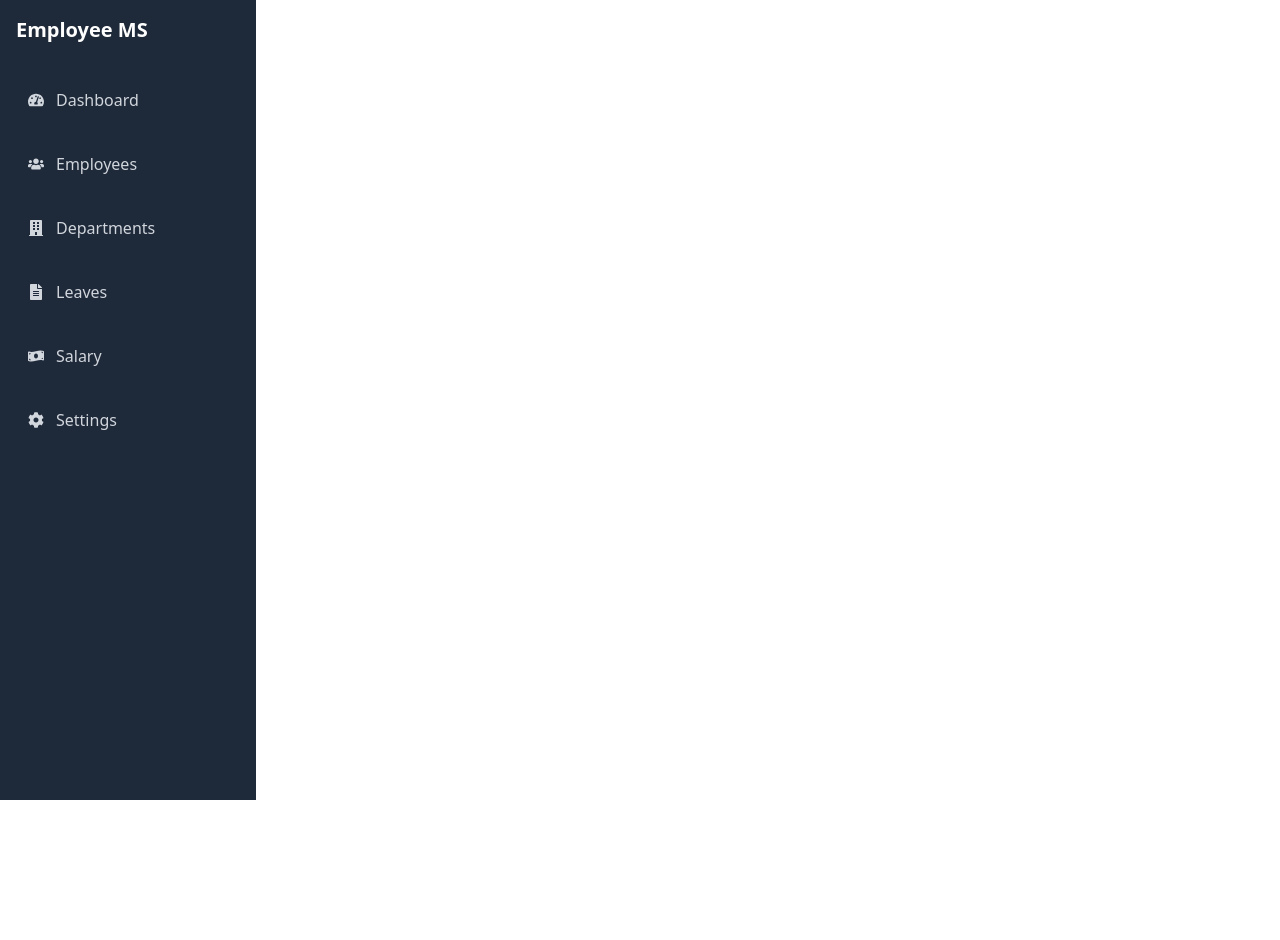
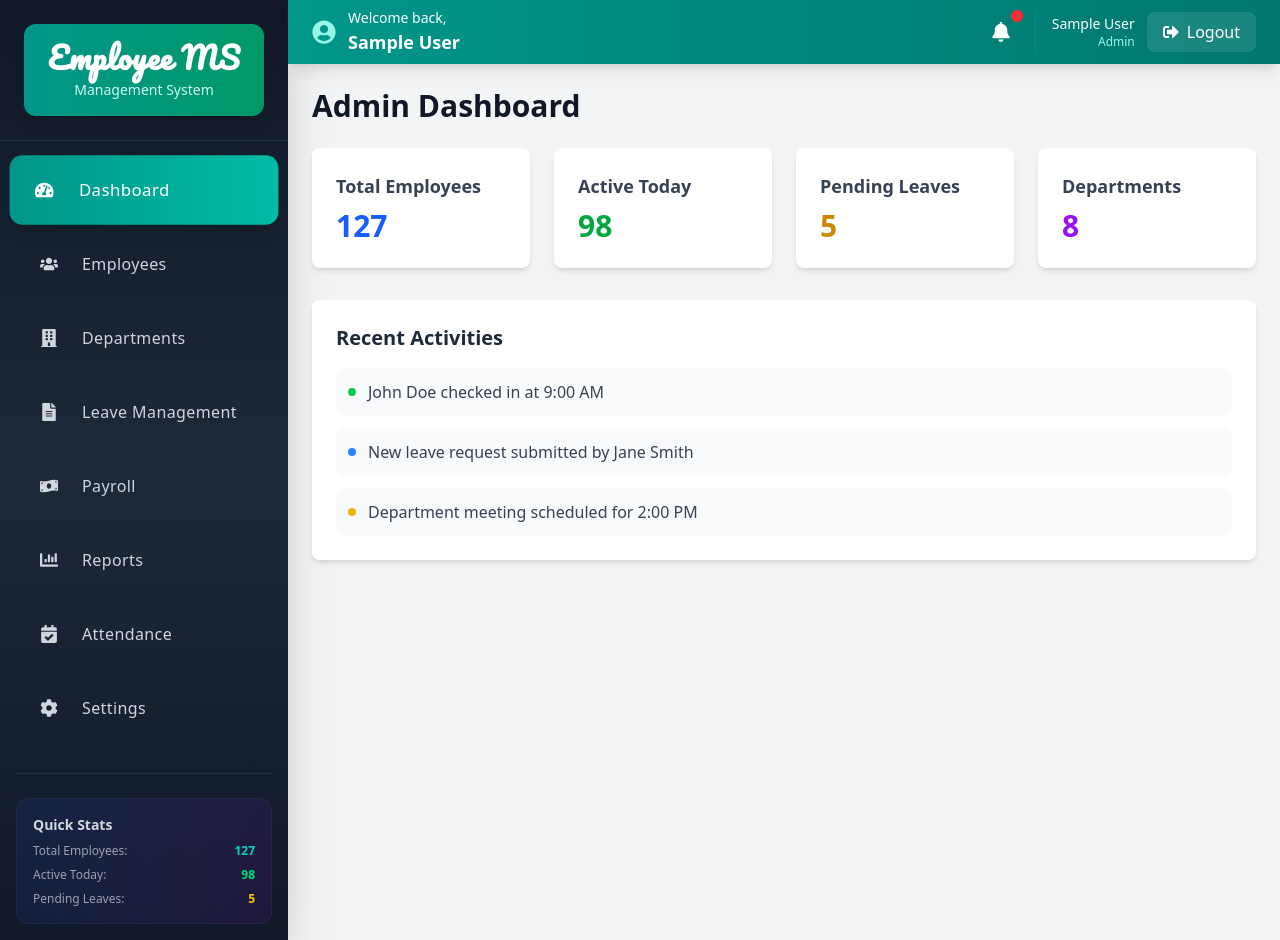
Before and after one commit to maxmwangikenya/schoolManagmentSystemBaobab, a React (Vite) app in the folder frontend/: page /admn-dashboard in a window 1280 px wide. Before the commit the page ends 800 px from the top, so only its background shows below. Built offline with nearby package versions, Linux system fonts and the light colour scheme; sample sign-in values are in the browser's storage.

Commit message:
Navbar and side navbar

```diff
--- a/frontend/index.html
+++ b/frontend/index.html
@@ -8,6 +8,11 @@
 
   <link rel="preconnect" href="https://fonts.gstatic.com" crossorigin>
   <link href="https://fonts.googleapis.com/css2?family=Pacifico&display=swap" rel="stylesheet">
+  <!-- Load Inter Font -->
+<link rel="preconnect" href="https://fonts.googleapis.com">
+<link rel="preconnect" href="https://fonts.gstatic.com" crossorigin>
+<link href="https://fonts.googleapis.com/css2?family=Pacifico&display=swap" rel="stylesheet">
+
   </head>
   <body>
     <div id="root"></div>
--- /dev/null
+++ b/frontend/src/components/Navbar.jsx
@@ -0,0 +1,46 @@
+import React from 'react';
+import { useAuth } from '../context/authContext';
+import { FaUserCircle, FaSignOutAlt, FaBell } from 'react-icons/fa';
+
+const Navbar = () => {
+  const { user, logout } = useAuth();
+
+  return (
+    <div className="w-full flex items-center justify-between h-16 bg-gradient-to-r from-teal-600 to-teal-700 px-6 text-white shadow-lg">
+      {/* Welcome Section */}
+      <div className="flex items-center gap-3">
+        <FaUserCircle className="text-2xl text-teal-200" />
+        <div>
+          <p className="text-sm font-medium">Welcome back,</p>
+          <p className="text-lg font-semibold">{user?.name || 'Guest'}</p>
+        </div>
+      </div>
+
+      {/* Right Section */}
+      <div className="flex items-center gap-4">
+        {/* Notifications */}
+        <button className="relative p-2 rounded-full hover:bg-teal-500/20 transition-colors">
+          <FaBell className="text-xl" />
+          <span className="absolute -top-1 -right-1 w-3 h-3 bg-red-500 rounded-full"></span>
+        </button>
+
+        {/* User Info & Logout */}
+        <div className="flex items-center gap-3 pl-4 border-l border-teal-500/30">
+          <div className="text-right hidden sm:block">
+            <p className="text-sm font-medium">{user?.name || 'Guest'}</p>
+            <p className="text-xs text-teal-200 capitalize">{user?.role || 'User'}</p>
+          </div>
+          <button
+            onClick={logout}
+            className="flex items-center gap-2 bg-white/10 hover:bg-white/20 px-4 py-2 rounded-lg font-medium transition-all duration-200 hover:scale-105"
+          >
+            <FaSignOutAlt />
+            <span className="hidden sm:inline">Logout</span>
+          </button>
+        </div>
+      </div>
+    </div>
+  );
+};
+
+export default Navbar;
--- a/frontend/src/components/dashboard/AdminSidebar.jsx
+++ b/frontend/src/components/dashboard/AdminSidebar.jsx
@@ -4,102 +4,91 @@ import {
   FaTachometerAlt,
   FaUsers,
   FaBuilding,
-  FaFileAlt,      // For Leaves
-  FaMoneyBillWave, // For Salary
-  FaCog           // For Settings
+  FaFileAlt,
+  FaMoneyBillWave,
+  FaCog,
+  FaChartBar,
+  FaCalendarCheck
 } from 'react-icons/fa';
 
 const AdminSidebar = () => {
+  const menuItems = [
+    { to: '/admn-dashboard', icon: FaTachometerAlt, label: 'Dashboard' },
+    { to: '/employees', icon: FaUsers, label: 'Employees' },
+    { to: '/departments', icon: FaBuilding, label: 'Departments' },
+    { to: '/leaves', icon: FaFileAlt, label: 'Leave Management' },
+    { to: '/salary', icon: FaMoneyBillWave, label: 'Payroll' },
+    { to: '/reports', icon: FaChartBar, label: 'Reports' },
+    { to: '/attendance', icon: FaCalendarCheck, label: 'Attendance' },
+    { to: '/settings', icon: FaCog, label: 'Settings' }
+  ];
+
   return (
-    <div className="w-64 bg-gray-800 text-white min-h-screen p-4">
-      <div className="mb-8">
-        <h3 className="text-xl font-bold">Employee MS</h3>
+    <div className="w-72 bg-gradient-to-b from-gray-900 via-gray-800 to-gray-900 text-white min-h-screen shadow-2xl">
+      {/* Header */}
+      <div className="p-6 border-b border-gray-700/50">
+        <div className="bg-gradient-to-r from-teal-600 to-emerald-600 p-4 rounded-xl shadow-lg">
+          <h3
+            style={{ fontFamily: 'Pacifico, cursive' }}
+            className="text-2xl md:text-3xl text-white text-center font-bold tracking-wide"
+          >
+            Employee MS
+          </h3>
+          <p className="text-center text-teal-100 text-sm mt-1">Management System</p>
         </div>
-      <div className="space-y-4">
+      </div>
+
+      {/* Navigation Menu */}
+      <nav className="p-4">
+        <div className="space-y-2">
+          {menuItems.map((item) => {
+            const IconComponent = item.icon;
+            return (
               <NavLink
-          to="/admin-dashboard"
+                key={item.to}
+                to={item.to}
                 className={({ isActive }) =>
-            `flex items-center gap-3 p-3 rounded-lg transition-colors ${
+                  `group flex items-center gap-4 p-4 rounded-xl transition-all duration-300 ${
                     isActive
-                ? 'bg-teal-600 text-white'
-                : 'text-gray-300 hover:bg-blue-600 hover:text-white' // ✅ Blue on hover
+                      ? 'bg-gradient-to-r from-teal-600 to-teal-500 text-white shadow-lg transform scale-105'
+                      : 'text-gray-300 hover:bg-gradient-to-r hover:from-blue-600/20 hover:to-purple-600/20 hover:text-white hover:transform hover:scale-102'
                   }`
                 }
               >
-          <FaTachometerAlt />
-          <span>Dashboard</span>
+                <div className={`p-2 rounded-lg transition-colors ${
+                  ({ isActive }) => isActive
+                    ? 'bg-white/20'
+                    : 'bg-gray-700/50 group-hover:bg-blue-500/20'
+                }`}>
+                  <IconComponent className="text-lg" />
+                </div>
+                <span className="font-medium tracking-wide">{item.label}</span>
               </NavLink>
+            );
+          })}
+        </div>
 
-        <NavLink
-          to="/employees"
-          className={({ isActive }) =>
-            `flex items-center gap-3 p-3 rounded-lg transition-colors ${
-              isActive
-                ? 'bg-teal-600 text-white'
-                : 'text-gray-300 hover:bg-blue-600 hover:text-white' // ✅ Blue on hover
-            }`
-          }
-        >
-          <FaUsers />
-          <span>Employees</span>
-        </NavLink>
-
-        <NavLink
-          to="/departments"
-          className={({ isActive }) =>
-            `flex items-center gap-3 p-3 rounded-lg transition-colors ${
-              isActive
-                ? 'bg-teal-600 text-white'
-                : 'text-gray-300 hover:bg-blue-600 hover:text-white' // ✅ Blue on hover
-            }`
-          }
-        >
-          <FaBuilding />
-          <span>Departments</span>
-        </NavLink>
-
-        <NavLink
-          to="/leaves"
-          className={({ isActive }) =>
-            `flex items-center gap-3 p-3 rounded-lg transition-colors ${
-              isActive
-                ? 'bg-teal-600 text-white'
-                : 'text-gray-300 hover:bg-blue-600 hover:text-white' // ✅ Blue on hover
-            }`
-          }
-        >
-          <FaFileAlt />
-          <span>Leaves</span>
-        </NavLink>
-
-        <NavLink
-          to="/salary"
-          className={({ isActive }) =>
-            `flex items-center gap-3 p-3 rounded-lg transition-colors ${
-              isActive
-                ? 'bg-teal-600 text-white'
-                : 'text-gray-300 hover:bg-blue-600 hover:text-white' // ✅ Blue on hover
-            }`
-          }
-        >
-          <FaMoneyBillWave />
-          <span>Salary</span>
-        </NavLink>
-
-        <NavLink
-          to="/settings"
-          className={({ isActive }) =>
-            `flex items-center gap-3 p-3 rounded-lg transition-colors ${
-              isActive
-                ? 'bg-teal-600 text-white'
-                : 'text-gray-300 hover:bg-blue-600 hover:text-white' // ✅ Blue on hover
-            }`
-          }
-        >
-          <FaCog />
-          <span>Settings</span>
-        </NavLink>
+        {/* Bottom Section */}
+        <div className="mt-8 pt-6 border-t border-gray-700/50">
+          <div className="bg-gradient-to-r from-blue-600/10 to-purple-600/10 p-4 rounded-xl border border-gray-700/30">
+            <h4 className="text-sm font-semibold text-gray-300 mb-2">Quick Stats</h4>
+            <div className="space-y-2 text-xs text-gray-400">
+              <div className="flex justify-between">
+                <span>Total Employees:</span>
+                <span className="text-teal-400 font-semibold">127</span>
               </div>
+              <div className="flex justify-between">
+                <span>Active Today:</span>
+                <span className="text-green-400 font-semibold">98</span>
+              </div>
+              <div className="flex justify-between">
+                <span>Pending Leaves:</span>
+                <span className="text-yellow-400 font-semibold">5</span>
+              </div>
+            </div>
+          </div>
+        </div>
+      </nav>
     </div>
   );
 };
--- a/frontend/src/index.css
+++ b/frontend/src/index.css
@@ -1 +1,12 @@
+
+@import url('https://fonts.googleapis.com/css2?family=Inter:wght@400;500;600;700&display=swap');
+@import url('https://fonts.googleapis.com/css2?family=Archivo:wght@400;500;600;700&display=swap');
+@import url('https://fonts.googleapis.com/css2?family=Pacifico&display=swap');
+@import url('https://fonts.googleapis.com/css2?family=Bebas+Neue&display=swap');
+@import url('https://fonts.googleapis.com/css2?family=Lobster+Two:wght@400;700&display=swap');
 @import "tailwindcss";
+
+body {
+  margin: 0;
+  padding: 0;
+}
--- a/frontend/src/pages/AdmnDashboard.jsx
+++ b/frontend/src/pages/AdmnDashboard.jsx
@@ -1,13 +1,71 @@
-import React from 'react'
-import AdminSidebar from '../components/dashboard/AdminSidebar'
-import { useAuth} from '../context/authContext'
+// AdmnDashboard.jsx
+import React from 'react';
+import AdminSidebar from '../components/dashboard/AdminSidebar';
+import Navbar from '../components/Navbar'; // Make sure this path is correct
+import { useAuth } from '../context/authContext';
 
 const AdmnDashboard = () => {
   return (
-    <div>
-      <AdminSidebar/>
+    <div className="flex min-h-screen bg-gray-100">
+      {/* Sidebar */}
+      <AdminSidebar />
+
+      {/* Main Content Area */}
+      <div className="flex-1 flex flex-col">
+        {/* Navbar */}
+        <Navbar />
+
+        {/* Dashboard Content */}
+        <main className="flex-1 p-6">
+          <div className="max-w-7xl mx-auto">
+            <h1 className="text-3xl font-bold text-gray-900 mb-6">Admin Dashboard</h1>
+
+            {/* Dashboard Cards */}
+            <div className="grid grid-cols-1 md:grid-cols-2 lg:grid-cols-4 gap-6 mb-8">
+              <div className="bg-white p-6 rounded-lg shadow-md">
+                <h3 className="text-lg font-semibold text-gray-700 mb-2">Total Employees</h3>
+                <p className="text-3xl font-bold text-blue-600">127</p>
+              </div>
+
+              <div className="bg-white p-6 rounded-lg shadow-md">
+                <h3 className="text-lg font-semibold text-gray-700 mb-2">Active Today</h3>
+                <p className="text-3xl font-bold text-green-600">98</p>
+              </div>
+
+              <div className="bg-white p-6 rounded-lg shadow-md">
+                <h3 className="text-lg font-semibold text-gray-700 mb-2">Pending Leaves</h3>
+                <p className="text-3xl font-bold text-yellow-600">5</p>
+              </div>
+
+              <div className="bg-white p-6 rounded-lg shadow-md">
+                <h3 className="text-lg font-semibold text-gray-700 mb-2">Departments</h3>
+                <p className="text-3xl font-bold text-purple-600">8</p>
+              </div>
+            </div>
+
+            {/* Recent Activities */}
+            <div className="bg-white rounded-lg shadow-md p-6">
+              <h2 className="text-xl font-bold text-gray-800 mb-4">Recent Activities</h2>
+              <div className="space-y-3">
+                <div className="flex items-center gap-3 p-3 bg-gray-50 rounded-lg">
+                  <div className="w-2 h-2 bg-green-500 rounded-full"></div>
+                  <span className="text-gray-700">John Doe checked in at 9:00 AM</span>
+                </div>
+                <div className="flex items-center gap-3 p-3 bg-gray-50 rounded-lg">
+                  <div className="w-2 h-2 bg-blue-500 rounded-full"></div>
+                  <span className="text-gray-700">New leave request submitted by Jane Smith</span>
+                </div>
+                <div className="flex items-center gap-3 p-3 bg-gray-50 rounded-lg">
+                  <div className="w-2 h-2 bg-yellow-500 rounded-full"></div>
+                  <span className="text-gray-700">Department meeting scheduled for 2:00 PM</span>
+                </div>
+              </div>
+            </div>
+          </div>
+        </main>
+      </div>
     </div>
-  )
-}
+  );
+};
 
-export default AdmnDashboard
+export default AdmnDashboard;
```
Also changed, not shown: frontend/tailwind.config.js (+6 -1 lines). Lines whose indentation alone changed are shown as unchanged.
